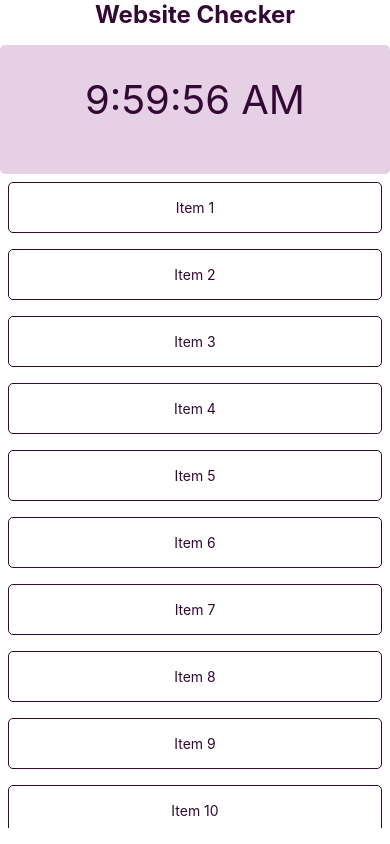
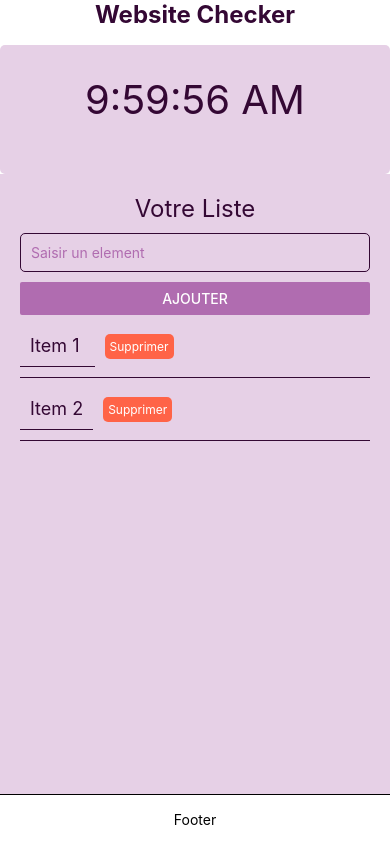
Before and after one commit to 2aMargot/webSiteChecker, a React Native app: screen / in a window 390 px wide. Built offline with nearby package versions, Linux system fonts and the light colour scheme.

Commit message:
Liste, AsyncStorage, Suppression elements

```diff
--- a/App.js
+++ b/App.js
@@ -2,25 +2,17 @@
 import {StyleSheet, SafeAreaView, ScrollView, View, Text} from 'react-native';
 import ListHeader from './src/components/ListHeader';
 import ListFooter from './src/components/ListFooter';
+import ListItems from './src/components/ListItem';
 
 const App = () => {
 
-  const data = Array.from({ length: 20 }, (_, i) => `Item ${i + 1}`);
-
   return (
     <SafeAreaView style={styles.container}>
-      <ScrollView style={styles.scrollView}>
+
       <ListHeader />
-
-      {data.map((item, index) => (
-      <View key={index} style={styles.block}>
-        <Text style={styles.item}>{item}</Text>
-      </View>
-      ))}
-
+      <ListItems />
       <ListFooter />
 
-      </ScrollView>
 
 
     </SafeAreaView>
@@ -47,7 +39,7 @@
     borderColor: '#340834',
     borderRadius:5,
     alignItems: 'center',
-},
+}
 });
 
 export default App;
--- a/package.json
+++ b/package.json
@@ -10,6 +10,8 @@
     "test": "jest"
   },
   "dependencies": {
+    "@react-native-async-storage/async-storage": "^1.23.1",
+    "@react-navigation/native-stack": "^6.9.26",
     "react": "18.2.0",
     "react-native": "0.74.1"
   },
--- /dev/null
+++ b/src/components/ListItem.js
@@ -0,0 +1,133 @@
+import React, { useState, useEffect } from 'react';
+import { View, Text, TextInput, Button, FlatList, StyleSheet, TouchableOpacity } from 'react-native';
+import AsyncStorage from '@react-native-async-storage/async-storage';
+import { NavigationContainer } from '@react-navigation/native';
+import { createNativeStackNavigator } from '@react-navigation/native-stack';
+
+
+const ListItems = () => {
+
+    const [itemAjouter, setItemAjouter] = useState('');
+    const [items, setItems] = useState(["Item 1 ", "Item 2"]);
+
+    useEffect(() => {
+        chargerListe();
+    }, []);
+
+    const ajoutItem = () => {
+        if (itemAjouter.trim()) {
+            const newItems = [...items, itemAjouter];
+            setItems(newItems);
+            setItemAjouter('');
+            enregistrerItems(newItems);
+        }
+    };
+
+    const chargerListe = async () => {
+        try {
+            const storedItems = await AsyncStorage.getItem('items');
+            if (storedItems) {
+            setItems(JSON.parse(storedItems));
+            }
+        } catch (error) {
+            console.error('Erreur lors du chargement des items :', error);
+        }
+    };
+
+    const enregistrerItems = async (newItems) => {
+        console.log("test");
+        try {
+            await AsyncStorage.setItem('items', JSON.stringify(newItems));
+
+        } catch (error) {
+            console.error('Erreur lors de la sauvegarde des éléments :', error);
+        }
+    };
+
+    const supprimerItem = (index) => {
+        const newItems = items.filter((_, i) => i !== index);
+        setItems(newItems);
+        enregistrerItems(newItems);
+    };
+
+
+    return(
+    <View style={styles.container}>
+        <Text style={styles.title}>Votre Liste</Text>
+        <TextInput
+        placeholder="Saisir un element"
+        value={itemAjouter}
+        onChangeText={setItemAjouter}
+        style={styles.input}
+        />
+        <Button title="Ajouter" onPress={ajoutItem} color={"#B06CB0"}/>
+        <FlatList
+            data={items}
+            keyExtractor={(item, index) => index.toString()}
+            renderItem={({ item, index }) => (
+                <View style={styles.itemContainer}>
+                    <Text style={styles.liste}>{item}</Text>
+                    <TouchableOpacity onPress={() => supprimerItem(index)} style={styles.deleteButton}>
+                            <Text style={styles.deleteButtonText}>Supprimer</Text>
+                    </TouchableOpacity>
+                </View>
+            )}
+        />
+    </View>
+
+
+    );
+}
+
+
+const styles = StyleSheet.create({
+    container: {
+        flex: 1,
+        backgroundColor: '#E6D0E6',
+        padding: 20,
+    },
+    title: {
+        fontSize: 24,
+        color: '#340834',
+        marginBottom: 10,
+        textAlign: 'center',
+    },
+    input: {
+        borderWidth: 1,
+        borderColor: '#340834',
+        borderRadius: 5,
+        padding: 10,
+        marginBottom: 10,
+        color: '#B06CB0',
+    },
+    button: {
+        backgroundColor: '#B06CB0',
+    },
+    liste: {
+        fontSize: 18,
+        color: '#340834',
+        padding: 10,
+        borderBottomWidth: 1,
+        borderBottomColor: '#340834',
+    },
+
+    itemContainer: {
+        flexDirection: 'row',
+        alignItems: 'center',
+        borderBottomWidth: 1,
+        borderBottomColor: '#340834',
+        paddingVertical: 10,
+    },
+    deleteButton: {
+        backgroundColor: '#FF6347',
+        padding: 5,
+        borderRadius: 5,
+        marginLeft: 10,
+    },
+    deleteButtonText: {
+        color: '#FFF',
+        fontSize: 12,
+    },
+});
+
+export default ListItems;
```
Also changed, not shown: 1 other file (tests, documents, lock files or other folders).
